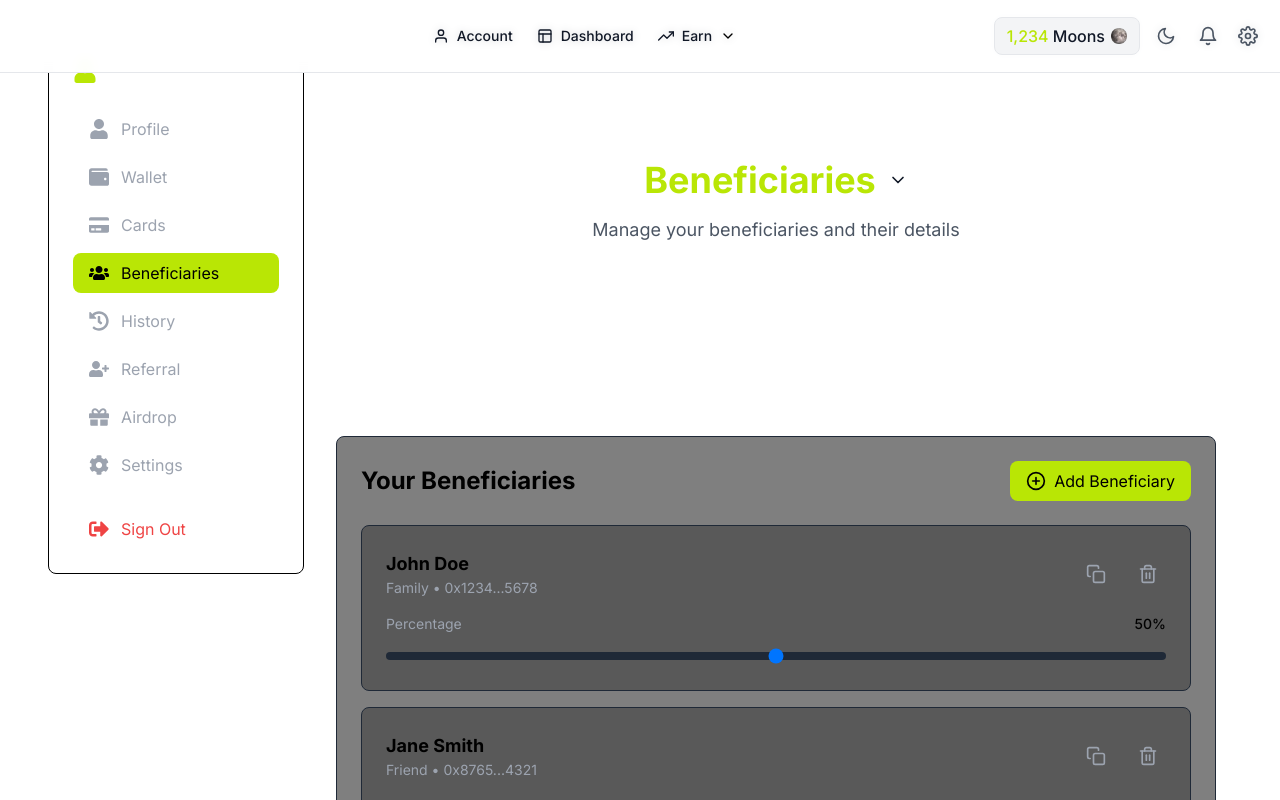
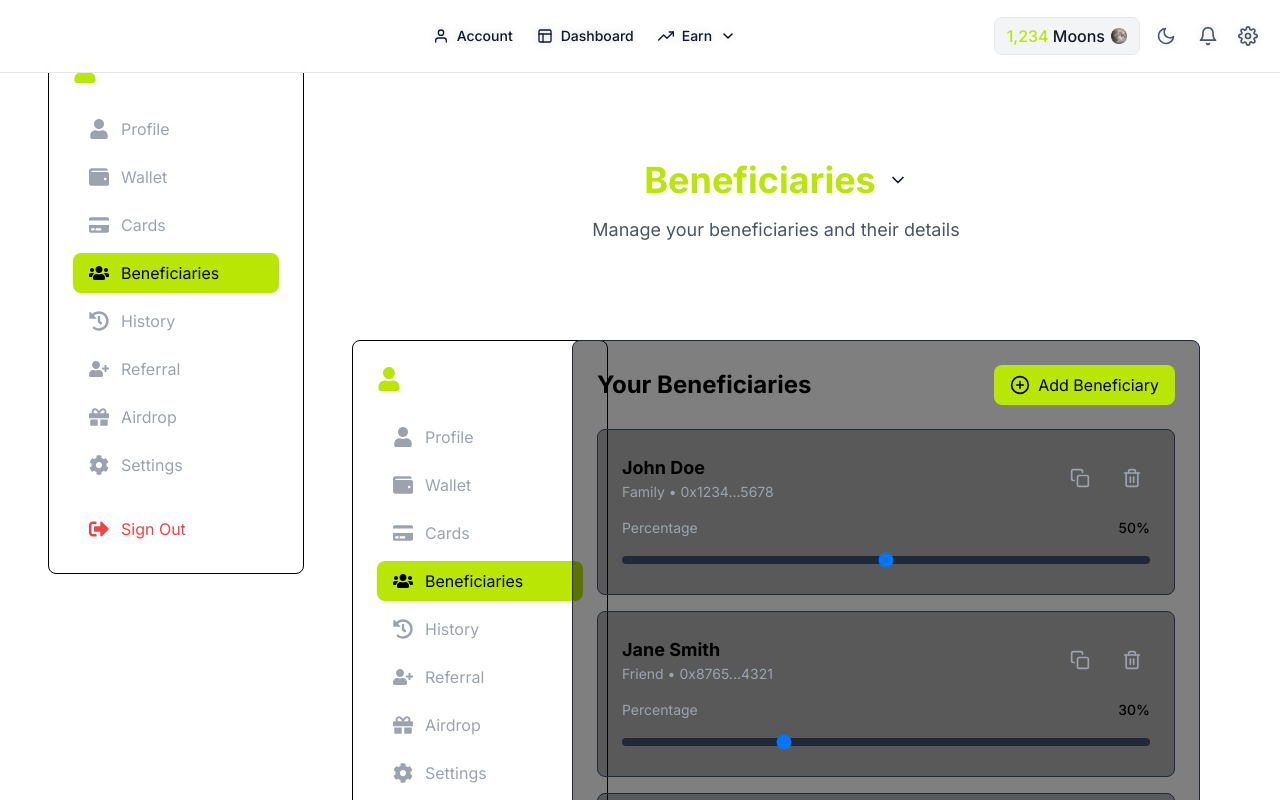
Before and after one commit to w3-surfer/credible-finance, a Next.js app: page /account/beneficiaries in a window 1280 px wide. Shown: the top 800 px of the page. Built offline with nearby package versions, Linux system fonts and the light colour scheme.

Commit message:
style: align account menu layout across all pages

```diff
--- a/src/app/account/beneficiaries/page.tsx
+++ b/src/app/account/beneficiaries/page.tsx
@@ -1,6 +1,7 @@
 'use client';
 
 import { Layout } from '@/components/Layout';
+import { AccountMenu } from '@/components/dashboard';
 import { Beneficiaries } from '@/components/dashboard/Beneficiaries';
 
 export default function BeneficiariesPage() {
@@ -9,9 +10,16 @@
       title="Beneficiaries"
       subtitle="Manage your beneficiaries and their details"
     >
-      <div className="container mx-auto px-4">
-        <div className="mt-32">
-          <Beneficiaries />
+      <div className="max-w-7xl mx-auto px-4 sm:px-6 lg:px-8 py-8">
+        <div className="grid grid-cols-1 md:grid-cols-4 gap-8">
+          {/* Menu Lateral */}
+          <div className="md:col-span-1">
+            <AccountMenu />
+          </div>
+          {/* Conteúdo Principal */}
+          <div className="md:col-span-3">
+            <Beneficiaries />
+          </div>
         </div>
       </div>
     </Layout>
```
